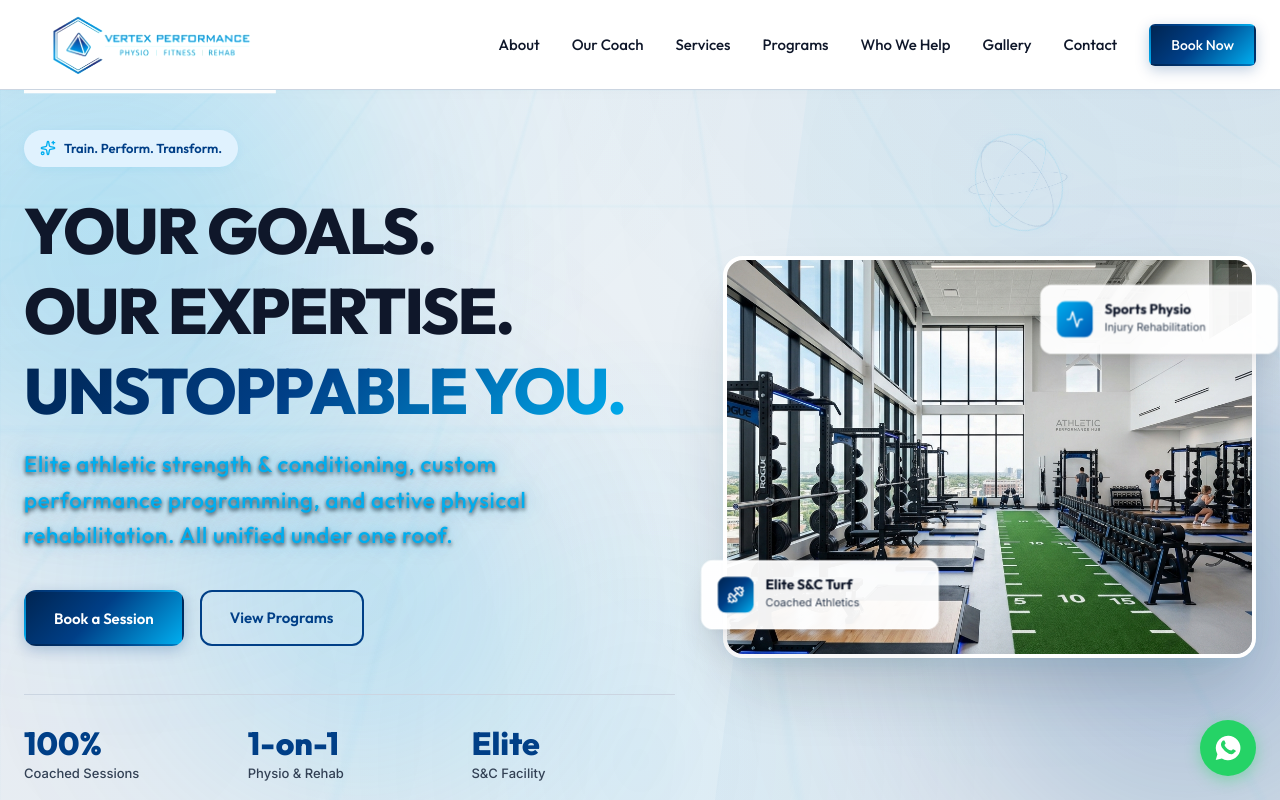
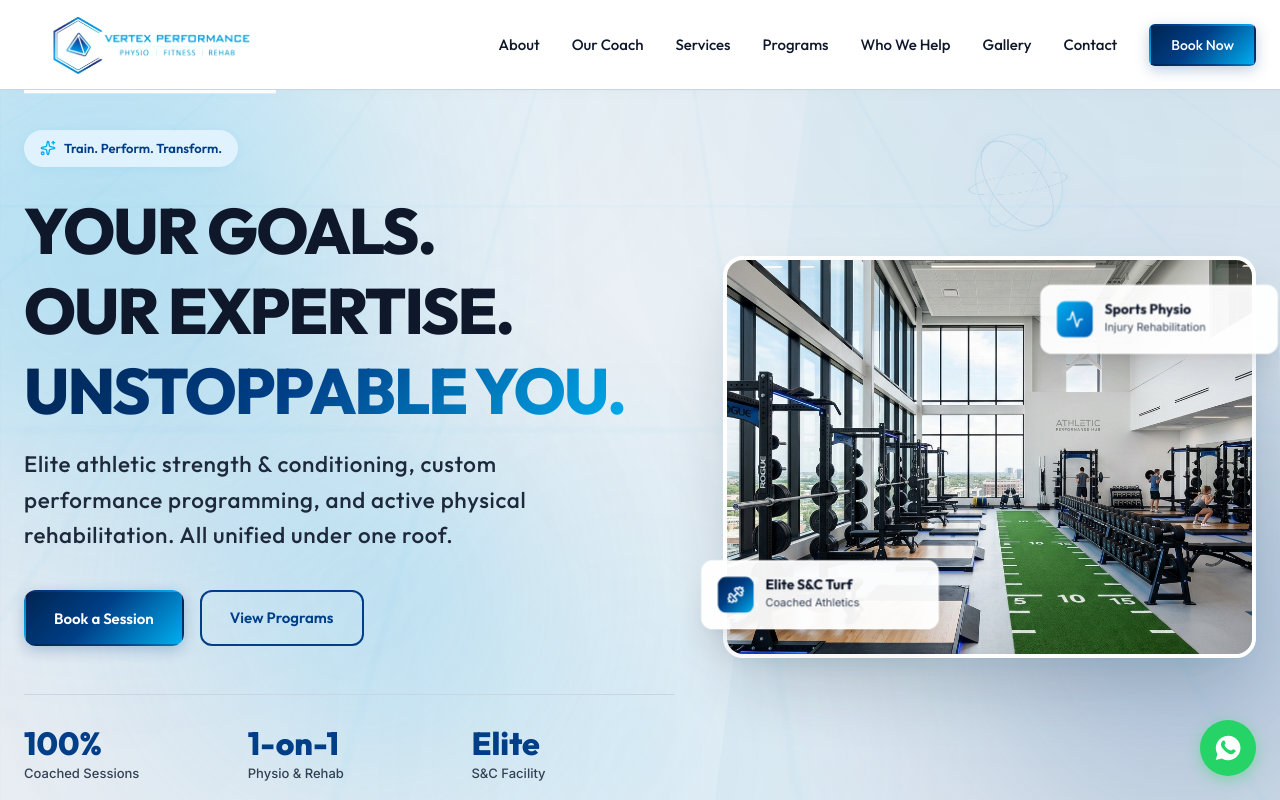
Before and after one commit to Saleeq12217925/vertex_performance, a React (Vite) app: page / in a window 1280 px wide. Shown: the top 800 px of the page. Built offline with nearby package versions, Linux system fonts and the light colour scheme.

Commit message:
fix: remove glowing text shadow to make subtitle crisp and readable

```diff
--- a/src/App.css
+++ b/src/App.css
@@ -285,9 +285,9 @@ body {
   font-weight: 500;
   letter-spacing: 0.03em;
 
-  /* Use a solid color with a glowing neon text-shadow instead of background-clip */
-  color: var(--secondary-cyan);
-  text-shadow: 0 0 20px rgba(0, 174, 239, 0.5), 0 2px 4px rgba(0,0,0,0.8);
+  /* Crisp dark slate color for maximum readability and sharpness */
+  color: #1E293B;
+  text-shadow: none;
 
   margin-top: 16px;
   margin-bottom: 36px;
```
